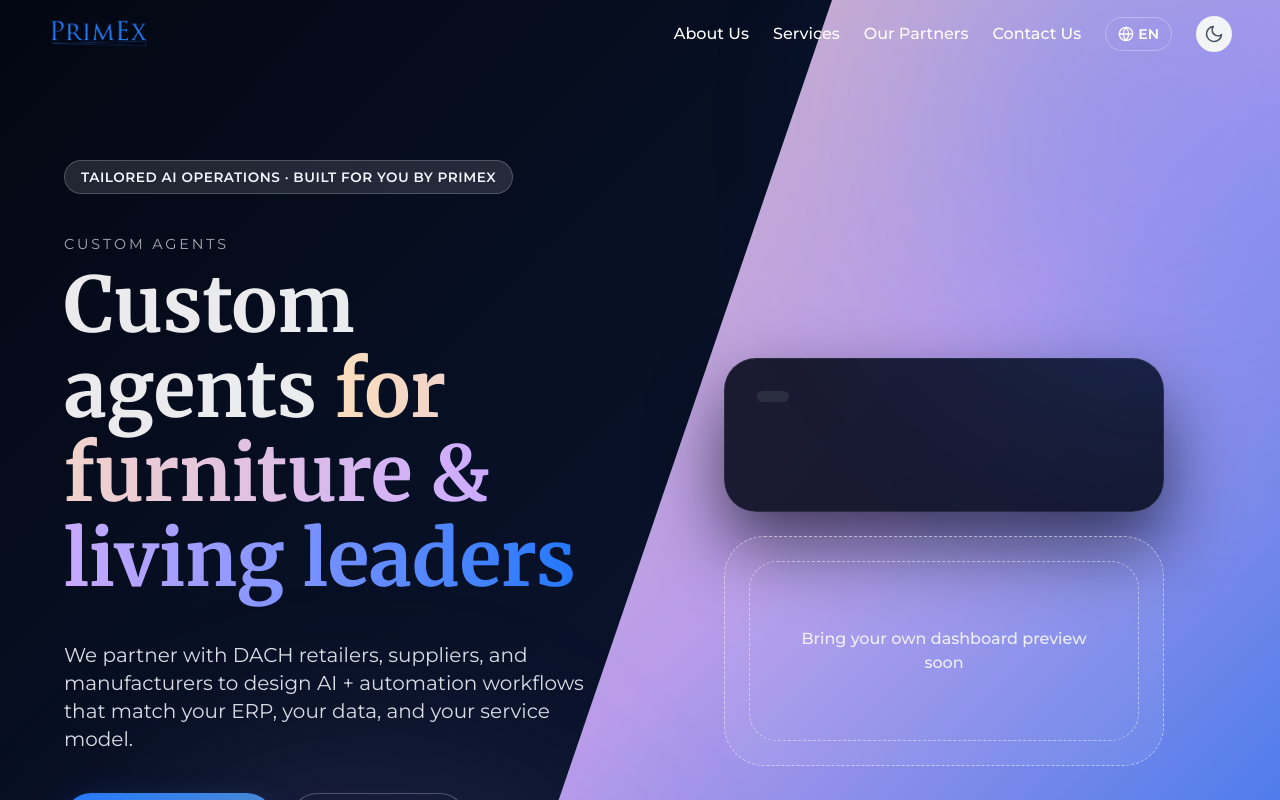
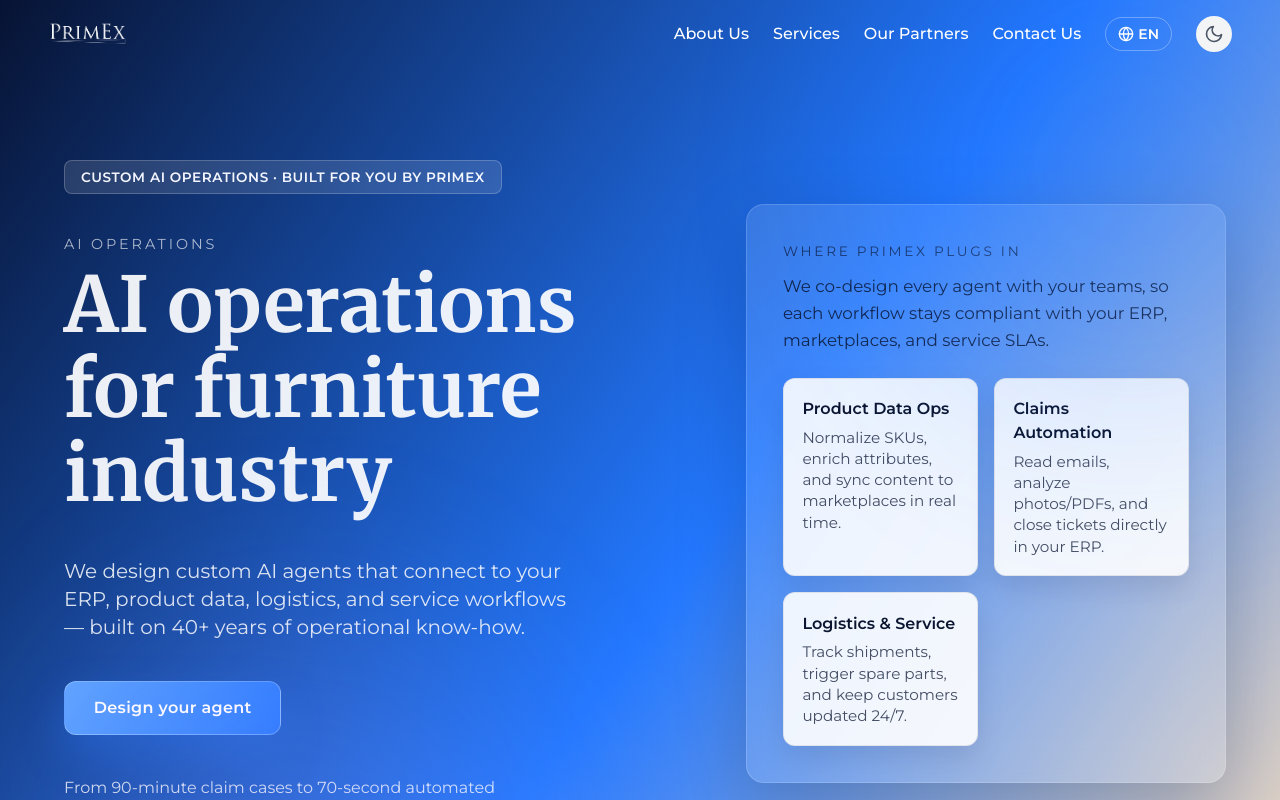
Before and after one commit to rinesaahmedi/primex, a React (Vite) app: page / in a window 1280 px wide. Shown: the top 800 px of the page. Built offline with nearby package versions, Linux system fonts and the light colour scheme.

Commit message:
Hero finilization

```diff
--- a/src/App.css
+++ b/src/App.css
@@ -6,16 +6,7 @@
 .hero-base {
     position: absolute;
     inset: 0;
-    background: linear-gradient(135deg, #030712 0%, #070f23 35%, #0b1b3a 100%);
-    z-index: 0;
-}
-
-.hero-triangle {
-    position: absolute;
-    inset: 0;
-    background: linear-gradient(135deg, #fadebc 0%, #cdabff 55%, #2378ff 100%);
-    clip-path: polygon(65% 0, 100% 0, 100% 100%, 35% 100%);
-    opacity: 0.9;
+    background: linear-gradient(125deg, #071333 0%, #2378ff 55%, #fadebc 100%);
     z-index: 0;
 }
 
@@ -25,20 +16,20 @@
     height: 460px;
     border-radius: 999px;
     filter: blur(120px);
-    opacity: 0.5;
+    opacity: 0.45;
     z-index: 1;
 }
 
 .hero-glow--one {
-    background: rgba(35, 120, 255, 0.5);
-    top: -100px;
-    right: -120px;
+    background: rgba(35, 120, 255, 0.45);
+    top: -60px;
+    right: -80px;
 }
 
 .hero-glow--two {
-    background: rgba(205, 171, 255, 0.4);
-    bottom: -140px;
-    left: 10%;
+    background: rgba(205, 171, 255, 0.35);
+    bottom: -100px;
+    left: 5%;
 }
 
 .hero-pill {
@@ -46,7 +37,7 @@
     align-items: center;
     gap: 0.4rem;
     padding: 0.35rem 1rem;
-    border-radius: 999px;
+    border-radius: 8px;
     background: rgba(255, 255, 255, 0.12);
     color: #f4f6ff;
     font-size: 0.85rem;
@@ -74,10 +65,7 @@
 }
 
 .hero-headline__gradient {
-    background: linear-gradient(90deg, #fadebc, #cdabff, #2378ff);
-    -webkit-background-clip: text;
-    -webkit-text-fill-color: transparent;
-    background-clip: text;
+    color: rgba(255, 255, 255, 0.92);
 }
 
 .hero-headline__emphasis {
@@ -86,7 +74,7 @@
 
 .hero-cta {
     padding: 0.9rem 1.8rem;
-    border-radius: 999px;
+    border-radius: 12px;
     font-weight: 600;
     font-size: 1rem;
     transition: transform 180ms ease, box-shadow 180ms ease,
@@ -94,10 +82,11 @@
 }
 
 .hero-cta--primary {
-    background: linear-gradient(120deg, #2378ff, #4389cc);
+    background: linear-gradient(120deg, #5ea3ff, #2378ff);
     color: white;
-    box-shadow: 0 15px 35px rgba(35, 120, 255, 0.35);
-    border: none;
+    box-shadow: 0 18px 40px rgba(35, 120, 255, 0.35);
+    border: 1px solid rgba(255, 255, 255, 0.25);
+    letter-spacing: 0.02em;
 }
 
 .hero-cta--primary:hover {
@@ -105,147 +94,101 @@
 }
 
 .hero-cta--secondary {
-    background: rgba(11, 23, 48, 0.25);
+    background: rgba(255, 255, 255, 0.08);
     color: white;
-    border: 1px solid rgba(255, 255, 255, 0.25);
+    border: 1px solid rgba(255, 255, 255, 0.3);
 }
 
 .hero-cta--secondary:hover {
     background: rgba(11, 23, 48, 0.4);
 }
 
-.hero-dashboard {
-    width: min(100%, 440px);
-    border-radius: 32px;
-    padding: 2rem;
-    background: rgba(8, 13, 30, 0.9);
-    box-shadow: 0 35px 70px rgba(5, 8, 20, 0.65);
-    backdrop-filter: blur(16px);
-    border: 1px solid rgba(255, 255, 255, 0.08);
-    display: flex;
-    flex-direction: column;
-    gap: 1.5rem;
+.hero-stats-text {
+    color: rgba(255, 255, 255, 0.8);
+    font-size: 1rem;
+    max-width: 28rem;
+    line-height: 1.6;
 }
 
-.hero-dashboard__badge {
-    align-self: flex-start;
-    padding: 0.35rem 1rem;
-    border-radius: 999px;
-    background: rgba(255, 255, 255, 0.08);
-    font-size: 0.8rem;
-    font-weight: 600;
-    letter-spacing: 0.05em;
+/* Mobile: Hide less important elements */
+@media (max-width: 767px) {
+    .hero-eyebrow {
+        display: none;
     }
 
-.hero-dashboard__top {
-    display: flex;
-    justify-content: space-between;
-    gap: 1rem;
-    align-items: flex-start;
+    .hero-pill {
+        font-size: 0.7rem;
+        padding: 0.25rem 0.65rem;
     }
 
-.hero-dashboard__title {
-    font-size: 1.2rem;
-    font-weight: 600;
-    margin-bottom: 0.3rem;
+    .hero-stats-text {
+        display: none;
     }
 
-.hero-dashboard__summary {
-    color: rgba(255, 255, 255, 0.7);
-    font-size: 0.95rem;
-    line-height: 1.4;
+    .hero-cta--secondary {
+        display: none;
     }
 
-.hero-dashboard__status {
-    text-align: right;
+    .hero-right-panel {
+        display: none;
+    }
 }
 
-.hero-dashboard__status-label {
-    font-size: 0.75rem;
-    letter-spacing: 0.2em;
-    text-transform: uppercase;
-    color: rgba(255, 255, 255, 0.6);
+.hero-right-panel {
+    position: relative;
+    margin-left: auto;
+    background: rgba(255, 255, 255, 0.12);
+    border: 1px solid rgba(255, 255, 255, 0.16);
+    border-radius: 18px;
+    padding: 2.25rem;
+    color: #0b1530;
+    backdrop-filter: blur(18px);
+    box-shadow: 0 24px 70px rgba(6, 12, 34, 0.22);
+    transform: translate(10px, 0);
+    max-width: 480px;
 }
 
-.hero-dashboard__status-value {
-    font-size: 1.5rem;
-    font-weight: 600;
+@media (max-width: 1023px) {
+    .hero-right-panel {
+        margin: 0 auto;
+        transform: none;
+        max-width: 100%;
+    }
 }
 
-.hero-dashboard__metrics {
-    display: grid;
-    grid-template-columns: repeat(3, minmax(0, 1fr));
-    gap: 1rem;
+.hero-right-title {
+    text-transform: uppercase;
+    letter-spacing: 0.2em;
+    font-size: 0.85rem;
+    color: rgba(11, 21, 48, 0.7);
+    margin-bottom: 0.75rem;
 }
 
-.hero-dashboard__metric-label {
-    font-size: 0.75rem;
-    text-transform: uppercase;
-    color: rgba(255, 255, 255, 0.6);
-    letter-spacing: 0.1em;
+.hero-right-body {
+    font-size: 1.05rem;
+    color: rgba(11, 21, 48, 0.85);
+    margin-bottom: 1.5rem;
+    line-height: 1.6;
 }
 
-.hero-dashboard__metric-value {
-    font-size: 1.2rem;
-    font-weight: 600;
+.hero-right-card {
+    border-radius: 12px;
+    padding: 1.15rem;
+    background: rgba(255, 255, 255, 0.9);
+    border: 1px solid rgba(15, 21, 48, 0.08);
+    box-shadow: 0 12px 28px rgba(6, 12, 34, 0.1);
 }
 
-.hero-dashboard__events {
-    display: flex;
-    flex-direction: column;
-    gap: 0.75rem;
+.hero-right-card__title {
+    font-weight: 600;
+    margin: 0 0 0.35rem;
+    color: #0b1530;
+    text-transform: capitalize;
 }
 
-.hero-event {
-    display: grid;
-    grid-template-columns: 60px 1fr;
-    gap: 0.75rem;
-    align-items: start;
-    padding-bottom: 0.75rem;
-    border-bottom: 1px solid rgba(255, 255, 255, 0.08);
+.hero-right-card__description {
+    margin: 0;
+    color: rgba(11, 21, 48, 0.75);
+    line-height: 1.4;
+    font-size: 0.95rem;
 }
-
-.hero-event:last-child {
-    border-bottom: none;
-    padding-bottom: 0;
-}
-
-.hero-event span {
-    font-size: 0.8rem;
-    color: rgba(255, 255, 255, 0.6);
-}
-
-.hero-event p {
-    margin: 0;
-    font-weight: 500;
-}
-
-.hero-image-shell {
-    width: min(100%, 440px);
-    border-radius: 40px;
-    padding: 1.5rem;
-    border: 1.5px dashed rgba(255, 255, 255, 0.5);
-    background: rgba(255, 255, 255, 0.06);
-    backdrop-filter: blur(6px);
-}
-
-.hero-image {
-    width: 100%;
-    border-radius: 28px;
-    display: block;
-    box-shadow: 0 25px 50px rgba(0, 0, 0, 0.35);
-}
-
-.hero-device-placeholder {
-    width: 100%;
-    border-radius: 28px;
-    padding: 2rem;
-    color: rgba(255, 255, 255, 0.85);
-    text-align: center;
-    border: 1.5px dashed rgba(255, 255, 255, 0.45);
-    font-weight: 500;
-    min-height: 180px;
-    display: flex;
-    align-items: center;
-    justify-content: center;
-}
--- a/src/components/Hero.jsx
+++ b/src/components/Hero.jsx
@@ -4,20 +4,16 @@
 
 const Hero = () => {
   const { t } = useTranslation();
-  const stats = t("hero.statCards", { returnObjects: true }) || [];
-  const dashboard = t("hero.dashboard", { returnObjects: true }) || {};
-  const dashboardMetrics = dashboard.metrics || [];
-  const dashboardEvents = dashboard.events || [];
-  const dashboardImage = dashboard.image;
+  const statsText = t("hero.statsText");
+  const highlights = t("hero.highlights", { returnObjects: true }) || [];
 
   return (
     <section className="hero-section relative isolate overflow-hidden px-6 py-24 md:py-32 lg:py-40">
       <div className="hero-base" aria-hidden="true" />
-      <div className="hero-triangle" aria-hidden="true" />
       <div className="hero-glow hero-glow--one" aria-hidden="true" />
       <div className="hero-glow hero-glow--two" aria-hidden="true" />
 
-      <div className="relative mx-auto grid max-w-6xl items-center gap-16 lg:grid-cols-2">
+      <div className="relative mx-auto grid max-w-6xl items-center gap-12 lg:gap-16 lg:grid-cols-[minmax(0,0.95fr)_minmax(0,1.05fr)]">
         {/* Copy */}
         <div className="space-y-10 text-left text-white">
           <span className="hero-pill">{t("hero.kicker")}</span>
@@ -42,75 +38,23 @@
             <button className="hero-cta hero-cta--primary">
               {t("hero.primaryCta")}
             </button>
-            <button className="hero-cta hero-cta--secondary">
-              {t("hero.secondaryCta")}
-            </button>
           </div>
 
-          <div className="flex flex-wrap gap-6 text-sm text-slate-100/80">
-            {stats.map((stat) => (
-              <div key={stat.label} className="space-y-1">
-                <p className="text-xs uppercase tracking-[0.2em] text-slate-200/70">
-                  {stat.label}
-                </p>
-                <p className="text-2xl font-semibold text-white">{stat.value}</p>
-                <p className="text-emerald-200">{stat.delta}</p>
+          <p className="hero-stats-text">{statsText}</p>
+        </div>
+
+        {/* Right column */}
+        <div className="hero-right-panel bg-white/10 border border-white/20 text-slate-900">
+          <p className="hero-right-title">{t("hero.rightTitle")}</p>
+          <p className="hero-right-body">{t("hero.rightBody")}</p>
+
+          <div className="hero-right-grid grid grid-cols-1 gap-4 md:grid-cols-2">
+            {highlights.map((item) => (
+              <div key={item.title} className="hero-right-card">
+                <p className="hero-right-card__title">{item.title}</p>
+                <p className="hero-right-card__description">{item.description}</p>
               </div>
             ))}
-          </div>
-        </div>
-
-        {/* Visual */}
-        <div className="relative flex flex-col items-center gap-6">
-          <div className="hero-dashboard">
-            <div className="hero-dashboard__badge">{dashboard.badge}</div>
-
-            <div className="hero-dashboard__top">
-              <div>
-                <p className="hero-dashboard__title">{dashboard.title}</p>
-                <p className="hero-dashboard__summary">{dashboard.summary}</p>
-              </div>
-              <div className="hero-dashboard__status">
-                <p className="hero-dashboard__status-label">
-                  {dashboard.statusLabel}
-                </p>
-                <p className="hero-dashboard__status-value">
-                  {dashboard.statusValue}
-                </p>
-              </div>
-            </div>
-
-            <div className="hero-dashboard__metrics">
-              {dashboardMetrics.map((metric) => (
-                <div key={metric.label}>
-                  <p className="hero-dashboard__metric-label">{metric.label}</p>
-                  <p className="hero-dashboard__metric-value">{metric.value}</p>
-                </div>
-              ))}
-            </div>
-
-            <div className="hero-dashboard__events">
-              {dashboardEvents.map((event) => (
-                <div key={`${event.time}-${event.text}`} className="hero-event">
-                  <span>{event.time}</span>
-                  <p>{event.text}</p>
-                </div>
-              ))}
-            </div>
-          </div>
-
-          <div className="hero-image-shell">
-            {dashboardImage ? (
-              <img
-                src={dashboardImage}
-                alt={dashboard.imageAlt}
-                className="hero-image"
-              />
-            ) : (
-              <div className="hero-device-placeholder">
-                <p>{t("hero.placeholderNote")}</p>
-              </div>
-            )}
           </div>
         </div>
       </div>
--- a/src/locales/de/translation.json
+++ b/src/locales/de/translation.json
@@ -2,69 +2,31 @@
   "welcome": "Willkommen auf der Startseite!",
   "intro": "Dies ist der Hauptinhalt der Webseite.",
   "hero": {
-    "kicker": "AI + Operations Plattform · DACH Möbelmarkt",
+    "kicker": "Maßgeschneiderte KI-Operationen · gebaut von Primex",
     "headline": {
-      "emphasis": "Operative KI",
-      "rest": "für Möbel- und Living-Marken"
+      "emphasis": "AI Operations",
+      "rest": "für die Möbelindustrie"
     },
-    "body": "Primex verwandelt 40+ Jahre Betriebserfahrung in KI-Agenten, die Reklamationen, Produktdaten, Logistik und ERP-Workflows für Händler und Lieferanten automatisieren.",
-    "primaryCta": "AI Agents entdecken",
+    "body": "Wir entwerfen individuelle KI-Agenten, die sich mit Ihrem ERP, Produktdaten, der Logistik und dem Service verknüpfen – basierend auf 40+ Jahren operativem Know-how.",
+    "primaryCta": "Agent entwerfen",
     "secondaryCta": "Mit Primex sprechen",
-    "statCards": [
+    "statsText": "Von 90-minütigen Reklamationen zu 70-sekündigen Automationen – ohne zusätzliches Personal.",
+    "rightTitle": "Wo Primex andockt",
+    "rightBody": "Wir entwickeln jeden Agenten gemeinsam mit Ihrem Team, damit alle Workflows mit ERP, Marktplätzen und Service-SLAs harmonieren.",
+    "highlights": [
       {
-        "label": "Reklamationen automatisiert",
-        "value": "3.200+/Monat",
-        "delta": "−70 Min. pro Fall"
+        "title": "Produktdaten",
+        "description": "SKUs normalisieren, Attribute anreichern und Inhalte in Echtzeit auf Marktplätze spielen."
       },
       {
-        "label": "Produkt-SKUs gepflegt",
-        "value": "1,5 Mio.",
-        "delta": "+120 aktive Kataloge"
+        "title": "Reklamationen",
+        "description": "E-Mails lesen, Fotos/PDFs prüfen und Tickets direkt im ERP abschließen."
       },
       {
-        "label": "ERP-Workflows automatisiert",
-        "value": "60+",
-        "delta": "24/7 Abdeckung"
+        "title": "Logistik & Service",
+        "description": "Sendungen verfolgen, Ersatzteile anstoßen und Kund:innen rund um die Uhr informieren."
       }
-    ],
-    "dashboard": {
-      "badge": "Primex Control Room",
-      "title": "Claims Agent · Live",
-      "summary": "KI prüft mehrsprachige Reklamationen, validiert Assets und synchronisiert ERP-Tickets in unter 70 Sekunden.",
-      "statusLabel": "Queue",
-      "statusValue": "12 Fälle",
-      "metrics": [
-        {
-          "label": "Ø Bearbeitungszeit",
-          "value": "70 Sek."
-        },
-        {
-          "label": "Automatisierungsrate",
-          "value": "80 %"
-        },
-        {
-          "label": "Sprachen",
-          "value": "DE / EN"
-        }
-      ],
-      "events": [
-        {
-          "time": "Jetzt",
-          "text": "Wayfair DE · Fehlendes Panel ersetzt"
-        },
-        {
-          "time": "2 Min",
-          "text": "Home24 AT · Schaden via Foto bestätigt"
-        },
-        {
-          "time": "6 Min",
-          "text": "Otto · Ersatzteil im ERP verbucht"
-        }
-      ],
-      "image": "",
-      "imageAlt": "Primex Agent Dashboard"
-    },
-    "placeholderNote": "Dashboard-Preview folgt in Kürze"
+    ]
   },
   "darkMode": "In den Dunkelmodus wechseln",
   "lightMode": "In den hellen Modus wechseln",
--- a/src/locales/en/translation.json
+++ b/src/locales/en/translation.json
@@ -2,44 +2,31 @@
   "welcome": "Welcome to the Home Page!",
   "intro": "This is the main content of the website.",
   "hero": {
-    "kicker": "Tailored AI operations · built for you by Primex",
+    "kicker": "Custom AI operations · built for you by Primex",
     "headline": {
-      "emphasis": "Custom agents",
-      "rest": "for furniture & living leaders"
+      "emphasis": "AI operations",
+      "rest": "for furniture industry"
     },
-    "body": "We partner with DACH retailers, suppliers, and manufacturers to design AI + automation workflows that match your ERP, your data, and your service model.",
+    "body": "We design custom AI agents that connect to your ERP, product data, logistics, and service workflows — built on 40+ years of operational know-how.",
     "primaryCta": "Design your agent",
     "secondaryCta": "Talk to Primex",
-    "statCards": [
+    "statsText": "From 90-minute claim cases to 70-second automated resolutions — without extra headcount.",
+    "rightTitle": "Where Primex plugs in",
+    "rightBody": "We co-design every agent with your teams, so each workflow stays compliant with your ERP, marketplaces, and service SLAs.",
+    "highlights": [
       {
-        "label": "Claims cycle time",
-        "value": "70s",
-        "delta": "−90% vs manual"
+        "title": "Product data ops",
+        "description": "Normalize SKUs, enrich attributes, and sync content to marketplaces in real time."
       },
       {
-        "label": "Product data coverage",
-        "value": "1.5M SKUs",
-        "delta": "+120 live catalogs"
-      }
-    ],
-    "agents": [
-      {
-        "badge": "Claims / Reklamationen",
-        "title": "Claims Agent",
-        "description": "Reads emails, validates photos & PDFs, syncs ERP tickets, and follows up automatically."
+        "title": "Claims automation",
+        "description": "Read emails, analyze photos/PDFs, and close tickets directly in your ERP."
       },
       {
-        "badge": "Product Data Ops",
-        "title": "Catalog Agent",
-        "description": "Standardizes attributes, enriches content, and pushes structured data to marketplaces."
-      },
-      {
-        "badge": "Logistics & Service",
-        "title": "Logistics Agent",
-        "description": "Tracks shipments, triggers spare-part workflows, and keeps customers informed 24/7."
+        "title": "Logistics & service",
+        "description": "Track shipments, trigger spare parts, and keep customers updated 24/7."
       }
-    ],
-    "placeholderNote": "Bring your own dashboard preview soon"
+    ]
   },
   "darkMode": "Switch to Dark Mode",
   "lightMode": "Switch to Light Mode",
```
Also changed, not shown: src/assets/primex-logo-white.png. Lines whose indentation alone changed are shown as unchanged.
